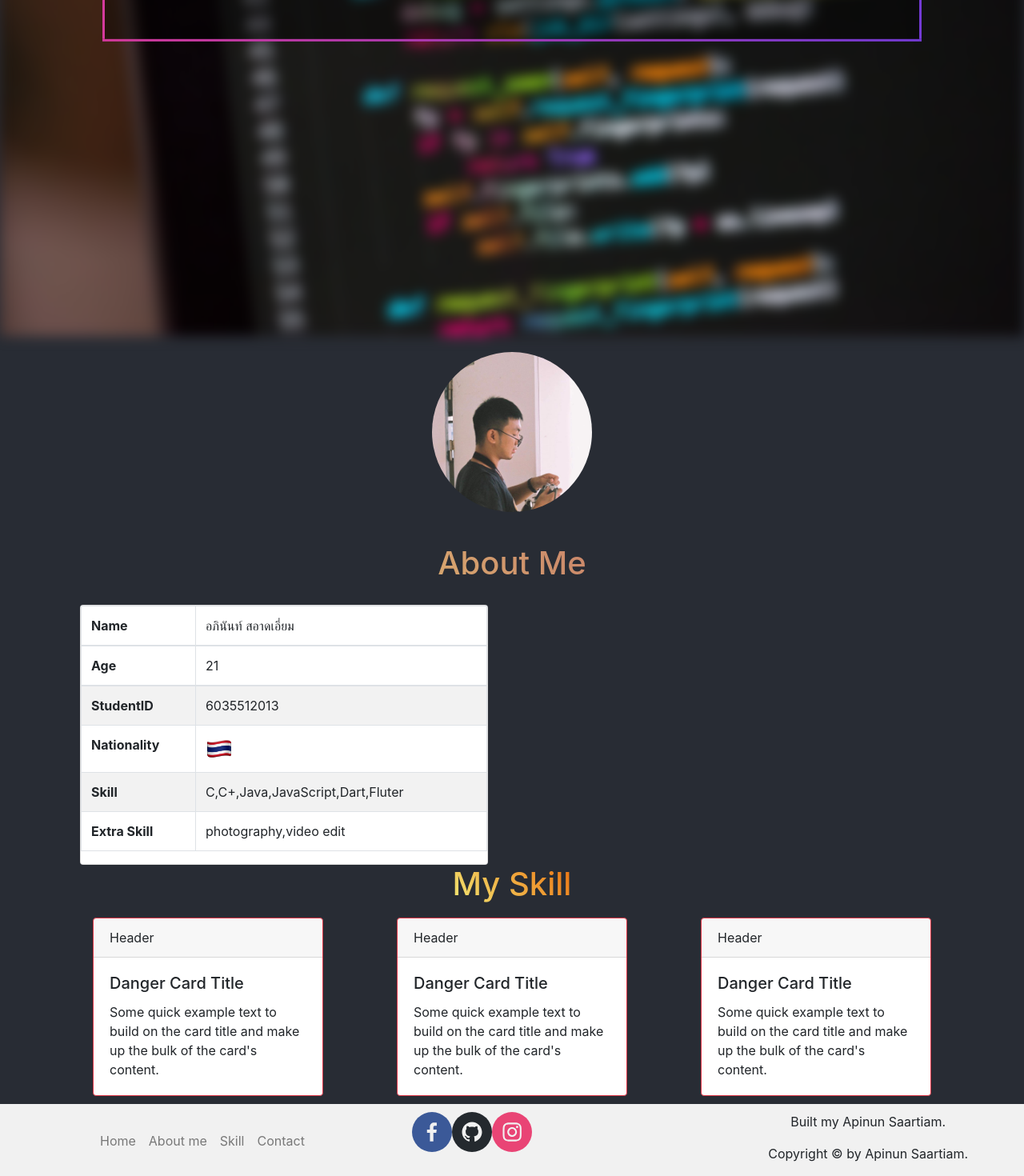
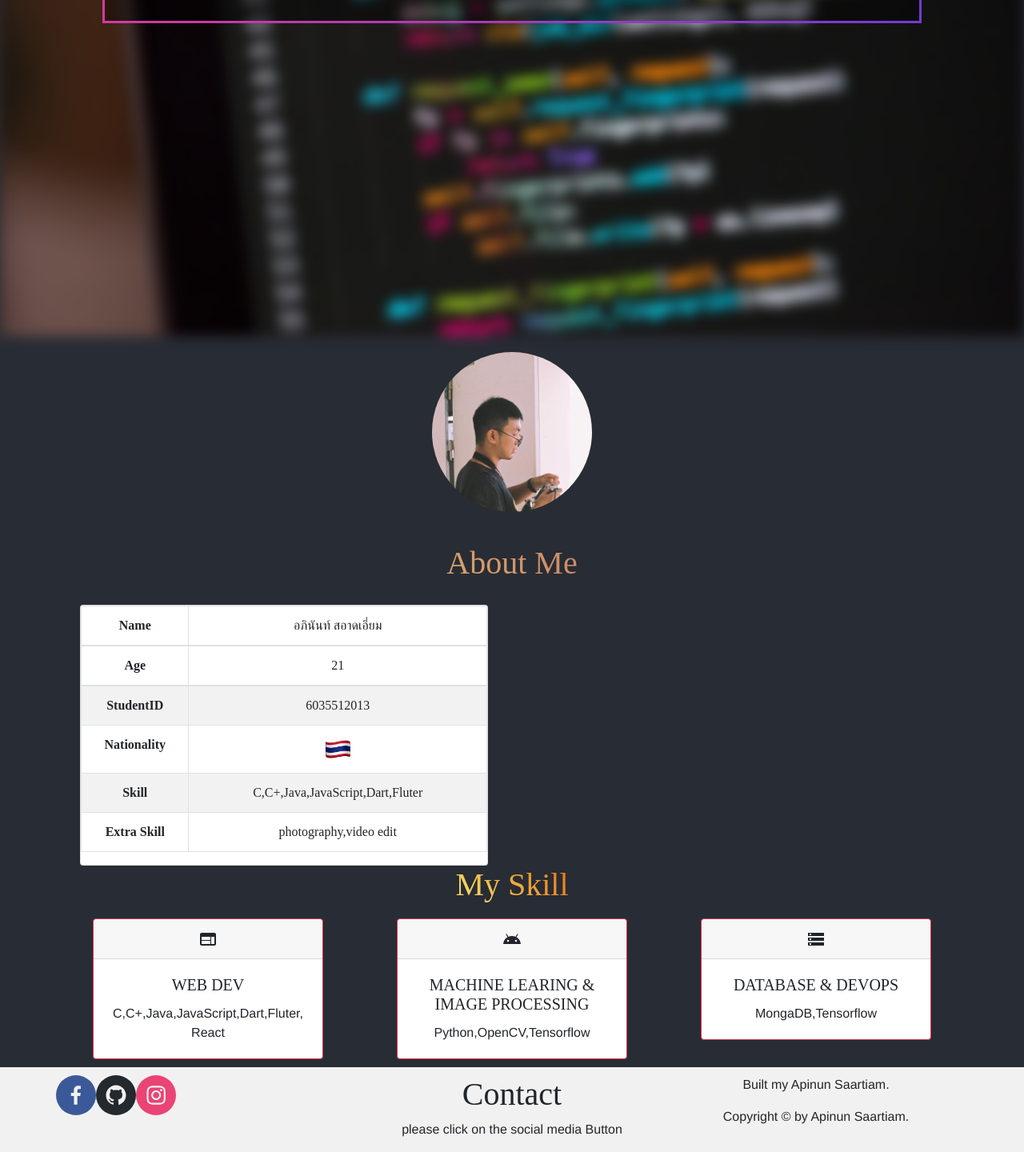
Before and after one commit to lostperson7410/My-Portfolio, a React (Create React App) app: page / in a window 1280 px wide. Shown: the part 466-1936 px from the top of the page at 80% size. After the commit the page ends 1906 px from the top, so only its background shows below. Built offline with nearby package versions, Linux system fonts and the light colour scheme.

Commit message:
Add skillicons Ver0.1.3

```diff
--- a/package.json
+++ b/package.json
@@ -8,13 +8,16 @@
     "@fortawesome/fontawesome-free-solid": "^5.0.13",
     "@fortawesome/fontawesome-svg-core": "^1.2.35",
     "@material-ui/core": "^4.11.1",
+    "@material-ui/icons": "^4.11.2",
     "@testing-library/jest-dom": "^5.11.5",
     "@testing-library/react": "^11.1.1",
     "@testing-library/user-event": "^12.2.0",
+    "animate.css": "^4.1.1",
     "bootstrap": "^4.5.3",
     "bootstrap-icons": "^1.5.0",
     "husky": "^4.3.0",
     "lint-staged": "^10.5.1",
+    "material-ui": "^0.20.2",
     "mdb-react-ui-kit": "^1.0.0-beta7",
     "node-sass": "^5.0.0",
     "prettier": "^2.1.2",
@@ -23,6 +26,7 @@
     "react-dom": "^17.0.1",
     "react-icons": "^4.2.0",
     "react-image-gallery": "^1.0.8",
+    "react-reveal": "^1.2.2",
     "react-router-dom": "^5.2.0",
     "react-scripts": "4.0.0",
     "react-social-icons": "^5.5.0",
--- a/src/App.css
+++ b/src/App.css
@@ -96,6 +96,30 @@
   }
 }
 .pic{
-  padding: 50px;
+  padding: 30px;
   text-align: center;
 }
+
+div{
+  font-size: 1rem;
+  text-align: center;
+
+
+   font-family: 'Niconne', cursive;
+  text-shadow: 5px 5px 0px #eb452b,
+              10px 10px 0px #efa032,
+              15px 15px 0px #46b59b,
+              20px 20px 0px #017e7f,
+
+}
+
+p{
+text-align: center;
+font-family: "Helvetica";
+}
+
+a{
+text-decoration: none;
+font-family: 'Niconne', cursive;
+
+}
--- a/src/App.js
+++ b/src/App.js
@@ -7,6 +7,12 @@ import {
   Route,
   Link,
 } from "react-router-dom";
+
+
+import Zoom from 'react-reveal/Zoom';
+import LightSpeed from 'react-reveal/LightSpeed';
+
+
 
 import Main from "./component/Main"
 import Skill from "./component/Skill"
@@ -56,7 +62,7 @@ function Welcome() {
   <section class="#home" id='home'>
   <Navbar bg="light" expand="lg" sticky="top">
   <Navbar.Brand>
-    <img src={profilepic} class ="logopic"/>
+    <img src="https://scontent.fbkk17-1.fna.fbcdn.net/v/t1.6435-9/211006731_4179318902144265_2107520589350827328_n.jpg?_nc_cat=109&ccb=1-3&_nc_sid=09cbfe&_nc_eui2=AeHMvG9h9M2Ppd4Eecbdao4RfEQnOXtjAXN8RCc5e2MBc-YHCTRBgSE1FnS2tDRBIavvBLBVhokHtstqkxjICDN4&_nc_ohc=ba71vkaabA0AX_Oo_2X&tn=n2oItdT4TCnaGnKk&_nc_ht=scontent.fbkk17-1.fna&oh=898a8bd522a31d93cc2a066005dc752c&oe=60F756E4" class ="logopic"/>
   </Navbar.Brand>
   <Navbar.Toggle aria-controls="navbarScroll" />
   <Navbar.Collapse id="navbarScroll">
@@ -76,19 +82,18 @@ function Welcome() {
 
     <div className="firstBG"></div>
     <div class= "bg-text">
+    <LightSpeed cascade>
     <Container className="firstContainer">
       <h1 className="textG">
         Hello People!
         <br></br>
         I'm Apinun Saartiamm
       </h1>
-      <h2 className="textG">
-        Welcome to my Portfolio
-      </h2>
       <div class="pic">
 
       </div>
     </Container>
+    </LightSpeed>
     </div>
     </section>
     <section class="aboutme" id='aboutme'>
@@ -97,8 +102,9 @@ function Welcome() {
     <section class="skill" id='skill'>
     <Skill/>
     </section>
-
+    <section class="contact" id='contact'>
     <Footer/>
+    </section>
 
 
 
--- a/src/component/Footer.js
+++ b/src/component/Footer.js
@@ -14,7 +14,40 @@ function Footer() {
           <div class="bg">
             <Container class="bg">
               <Row>
+
               <Col>
+                <Row >
+                <SocialIcon url="https://facebook.com/kunchecksound" a href="#"/>
+                <SocialIcon url="https://github.com/lostperson7410" a href="#"/>
+                <SocialIcon url="https://instagram.com/apn_sfilm/"a href="#" />
+                </Row>
+              </Col>
+
+              <Col>
+              <h1>Contact</h1>
+              <p>please click on the social media Button</p>
+              </Col>
+
+              <Col>
+                <p>Built my Apinun Saartiam.</p>
+                <p>Copyright © by Apinun Saartiam.</p>
+              </Col>
+
+
+              </Row>
+
+            </Container>
+          </div>
+        </footer>
+      </div>
+    );
+
+  }
+  export default Footer;
+
+
+  /*
+                <Col>
               <Navbar expand="sm">
                 <Navbar>
                   <Nav
@@ -30,30 +63,4 @@ function Footer() {
                   </Navbar>
                 </Navbar>
               </Col>
-
-              <Col>
-                <Row >
-                <SocialIcon url="https://facebook.com/kunchecksound" a href="#"/>
-                <SocialIcon url="https://github.com/lostperson7410" a href="#"/>
-                <SocialIcon url="https://instagram.com/apn_sfilm/"a href="#" />
-                </Row>
-              </Col>
-
-              <Row>
-                <Col>
-                <p>Built my Apinun Saartiam.</p>
-                <p>Copyright © by Apinun Saartiam.</p>
-                </Col>
-
-              </Row>
-
-              </Row>
-
-            </Container>
-          </div>
-        </footer>
-      </div>
-    );
-
-  }
-  export default Footer;
+  */
--- a/src/component/Main.js
+++ b/src/component/Main.js
@@ -7,6 +7,7 @@ import './Main.css'
 import './Subitem/Mcard.css'
 
 function Main() {
+
 
     return(
       <div >
--- a/src/component/Skill.css
+++ b/src/component/Skill.css
@@ -13,3 +13,21 @@
     justify-content:space-around;
     margin-top: 10px;
 }
+.cardSpace{
+    margin: 210px;
+}
+
+.heading-secondary {
+    font-size: 3rem;
+    text-transform: uppercase;
+    font-weight: 700;
+    display: inline-block;
+    background-image: linear-gradient(
+90deg
+,#0ccaec,#0307d8);
+    -webkit-background-clip: text;
+    color: transparent;
+    letter-spacing: 2px;
+    transition: all .2s;
+
+}
--- a/src/component/Skill.js
+++ b/src/component/Skill.js
@@ -5,7 +5,10 @@ import thailand from '../pic/thailand.png'
 import SkillCard from './Subitem/SkillCard'
 import './Skill.css'
 import './Subitem/Mcard.css'
-
+import LanguageIcon from '@material-ui/icons/Language';
+import WebIcon from '@material-ui/icons/Web';
+import AndroidIcon from '@material-ui/icons/Android';
+import StorageIcon from '@material-ui/icons/Storage';
 function Skill() {
 
 //Row object max 3 item
@@ -20,14 +23,13 @@ function Skill() {
             </div>
           </Row>
         </Container>
-        <Container>
+        <Container >
           <Row className="SpaceContent">
-            <SkillCard/>
-            <SkillCard/>
-            <SkillCard/>
+            <SkillCard icon = <WebIcon/> title="WEB DEV" description="C,C+,Java,JavaScript,Dart,Fluter,React" className="cardSpace"/>
+            <SkillCard icon = <AndroidIcon/> title="MACHINE LEARING & IMAGE PROCESSING" description="Python,OpenCV,Tensorflow"/>
+            <SkillCard icon = <StorageIcon/>title="DATABASE & DEVOPS" description="MongaDB,Tensorflow"/>
           </Row>
         </Container>
-
       </div>
 
     );
--- a/src/component/Subitem/SkillCard.js
+++ b/src/component/Subitem/SkillCard.js
@@ -2,19 +2,19 @@ import {Button, Container,Row,Col,ListGroup,Table,Card, Carousel} from 'react-bo
 import thailand from '../../pic/thailand.png'
 import './Mcard.css'
 
-function SkillCard() {
+
+function SkillCard(props) {
 
 
     return(
 
       <div>
         <Card border="danger" style={{ width: '18rem' }}>
-    <Card.Header>Header</Card.Header>
+    <Card.Header>{props.icon}</Card.Header>
     <Card.Body>
-      <Card.Title>Danger Card Title</Card.Title>
+      <Card.Title>{props.title}</Card.Title>
       <Card.Text>
-        Some quick example text to build on the card title and make up the bulk
-        of the card's content.
+      {props.description}
       </Card.Text>
     </Card.Body>
   </Card>
```
Also changed, not shown: 1 other file (tests, documents, lock files or other folders).
